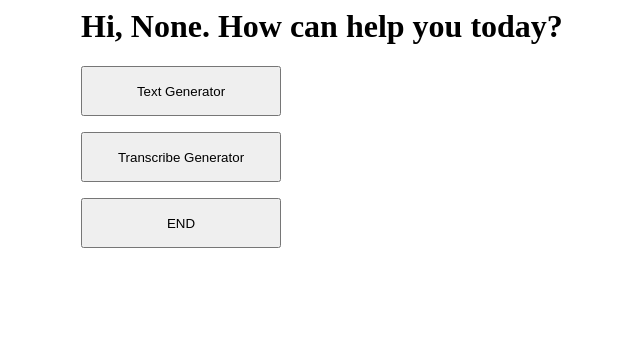
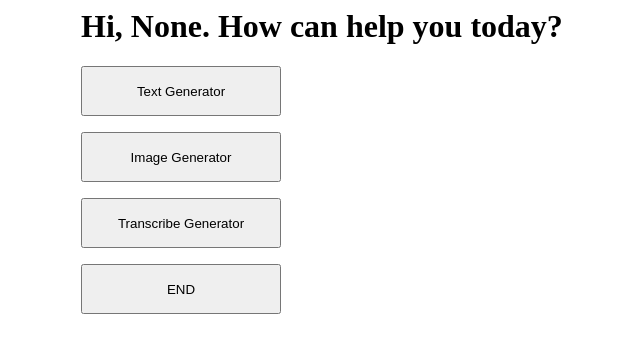
Before and after one commit to laoxiaoxuesheng/rpa-19feb2024, a Flask app: page /main in a window 1280 px wide. Shown: the top 353 px of the page, without its empty margins (243-883 px from the left). Run offline with Flask 3, Linux system fonts and the light colour scheme.

Commit message:
Update main.html

```diff
--- a/templates/main.html
+++ b/templates/main.html
@@ -10,6 +10,9 @@
 <form action="/text_gpt" method="post">
     <input type = "submit" value="Text Generator" style="width:200px;height:50px;">
 </form>
+<form action="/image_gpt" method="post">
+    <input type = "submit" value="Image Generator" style="width:200px;height:50px;">
+</form>
 <form action="/transcribe_gpt" method="post">
     <input type = "submit" value="Transcribe Generator" style="width:200px;height:50px;">
 </form>
```
